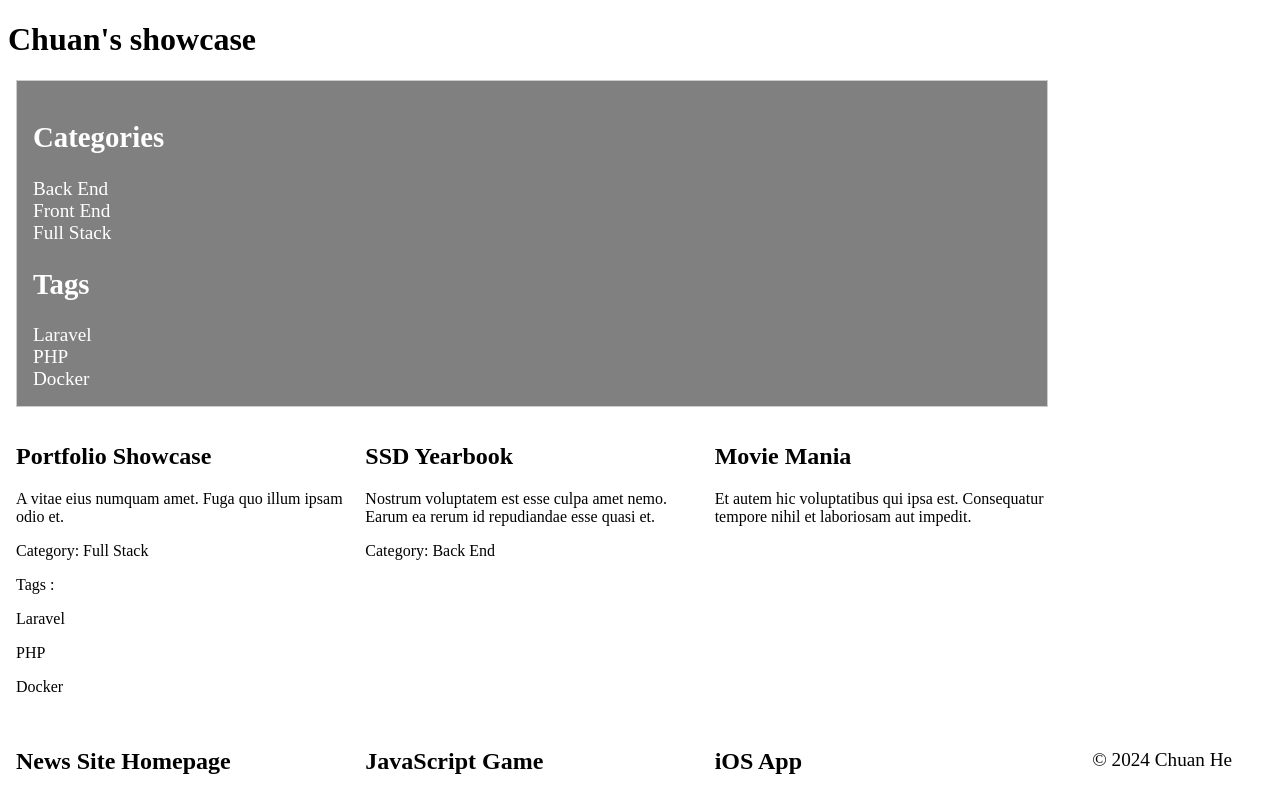
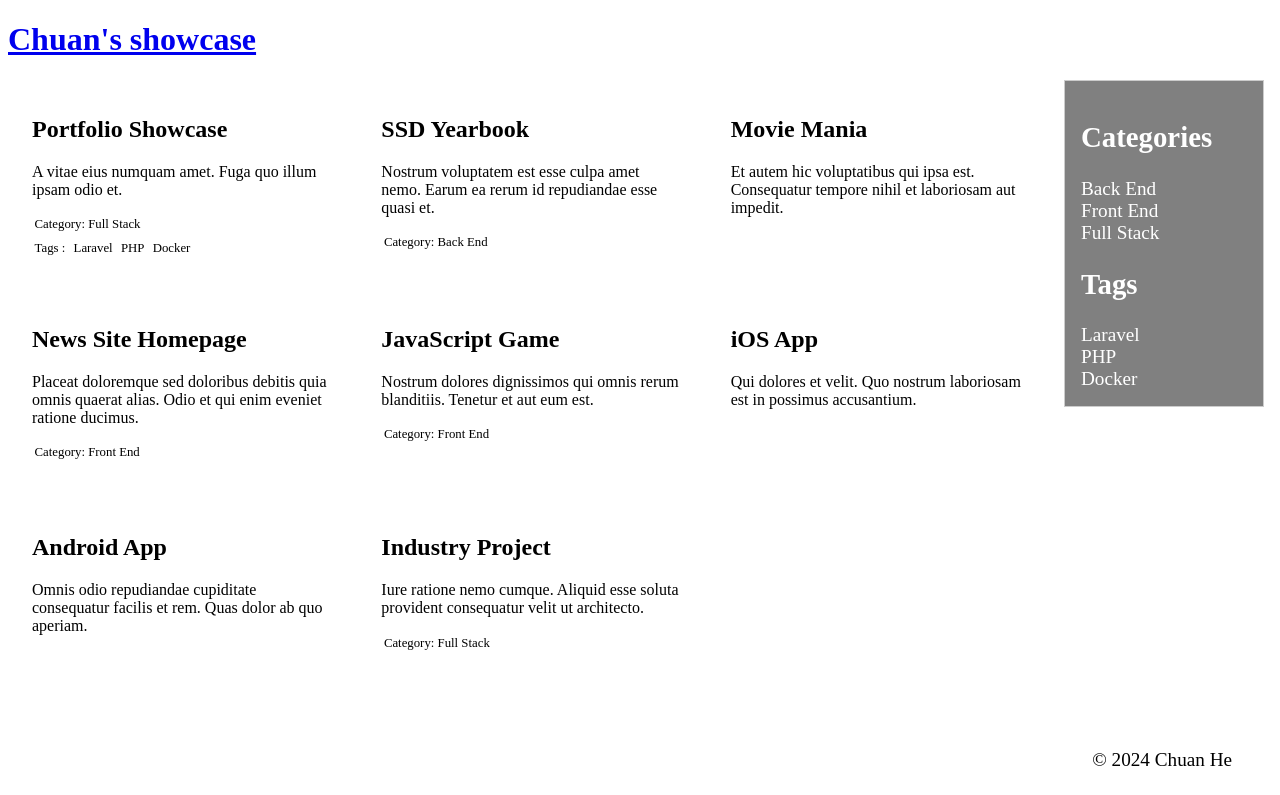
Before and after one commit to fantasyLink0222/SSD2900-A01---Angular-Portfolio-Homepage, an Angular app in the folder Augular-Portfolio/: page / in a window 1280 px wide. Shown: the top 795 px of the page. Built offline with nearby package versions, Linux system fonts and the light colour scheme.

Commit message:
projects done, next filters

```diff
--- a/Augular-Portfolio/src/app/app.component.html
+++ b/Augular-Portfolio/src/app/app.component.html
@@ -1,6 +1,15 @@
 <header>
 
+  <a routerLink="/home">
     <h1 *ngIf="title"> {{ title }}</h1>
+  </a>
+    <!-- <nav>
+        <a routerLink="/home">
+          <h1 *ngIf="title"> {{ title }}</h1>
+        </a>
+        <a routerLink="/projects">Projects</a>
+        <a routerLink="/about">About</a>
+    </nav> -->
 </header>
 
 <body>
@@ -8,29 +17,10 @@
 
         <div class="container">
 
-                <!-- <div class="main-content">
-                    <div
-                    class="project"
 
-                    *ngFor="let project of projects"
-
-                     >
-                    <h2>{{project.title}}</h2>
-                    <p>{{project.excerpt}}</p>
-                    <div class="cate-tag">
-                        <div>
-                            <p *ngIf="project.category">Category: {{project.category.name}}</p>
-                        </div>
-
-                        <div class="taglist" >
-                        <p *ngIf="project.tags && project.tags.length > 0">Tags :</p>
-                        <p *ngFor="let tag of project.tags">{{tag.name}}</p>
-                        </div>
-                    </div>
-
-                  </div>
-                </div> -->
-
+                <div class="content">
+                  <router-outlet></router-outlet>
+                </div>
               <div class="sidebar">
                 <h2>Categories</h2>
                 <div class="sidebar-item"
@@ -44,7 +34,8 @@
                    {{tag.name}}
                 </div>
             </div>
-            <router-outlet></router-outlet>
+
+
 
 
           </div>
--- a/Augular-Portfolio/src/app/app.component.scss
+++ b/Augular-Portfolio/src/app/app.component.scss
@@ -5,42 +5,7 @@
     grid-gap: 16px;
   }
 
-    .main-content {
 
-            display: grid;
-            grid-gap: 16px; /* space between grid items */
-            grid-template-columns: repeat(auto-fill, minmax(300px, 1fr));
-            /* Creates as many columns as can fit at least 200px wide */
-
-    }
-
-    .project {
-        /* Styling for individual articles */
-        display: flex;
-        flex-direction: column;
-        padding: 16px;
-
-
-      }
-    .cate-tag{
-        display: flex;
-        flex-direction: column;
-        list-style: none;
-        padding: 0;
-        margin: 0;
-        gap:0.2em;
-
-
-    }
-    .cate-tag p{
-        margin: 0;
-        padding: 0;
-        font-size: 0.8em;
-
-        border-radius: 0.2em;
-        padding: 0.2em;
-        cursor: pointer;
-    }
 
     .sidebar {
             /* Styling for sidebar */
@@ -52,15 +17,7 @@
             font-size: 1.2em;
             max-height: fit-content;
         }
-    .taglist {
-        display: flex;
-        flex-wrap: wrap;
-        list-style: none;
-        padding: 0;
-        margin: 0;
-        gap:0.2em;
 
-    }
    .sidebar-item {
     cursor: pointer;
    }
--- a/Augular-Portfolio/src/app/app.routes.ts
+++ b/Augular-Portfolio/src/app/app.routes.ts
@@ -6,7 +6,7 @@ export const routes: Routes = [
 
     { path: '', component: ProjectsComponent, pathMatch: 'full' },
     { path: 'projects', component: ProjectsComponent },
-    { path: 'project/:id', component: ProjectComponent },
+    { path: 'projects/:id', component: ProjectComponent },
     { path: '**', redirectTo: ''},
 
 
--- a/Augular-Portfolio/src/app/components/project/project.component.html
+++ b/Augular-Portfolio/src/app/components/project/project.component.html
@@ -1,28 +1,23 @@
-<!-- <section id="project">
-    <div class="container">
-        <div class="main-content">
-            <div class="project" *ngFor="let project of projects">
-                <h2>{{project.title}}</h2>
-                <p>{{project.excerpt}}</p>
-                <div class="cate-tag">
-                    <div>
-                        <p *ngIf="project.category">Category: {{project.category.name}}</p>
-                    </div>
-                    <div class="taglist" >
-                        <p *ngIf="project.tags && project.tags.length > 0">Tags :</p>
-                        <p *ngFor="let tag of project.tags">{{tag.name}}</p>
-                    </div>
-                </div>
-            </div>
+<article>
+    <header>
+      <button type="button" (click)="goBack()">Back</button>
+    </header>
+    <section class="project-card">
+
+      <div>
+        <h2>{{ project?.title}}</h2>
+        <div>{{ project?.excerpt }}</div>
+        <div [innerHTML]="project?.body">{{ project?.body }}</div>
+      </div>
+
+      <div *ngIf="project?.category">
+        Theme: <span>{{ project?.category?.name }}</span>
+      </div>
+      <div *ngIf="project?.tags?.length">
+        Tags:
+        <span *ngFor="let tag of project?.tags">
+          {{ tag.name }}
+        </span>
         </div>
-        <div class="sidebar">
-            <h2>Categories</h2>
-            <div class="sidebar-item" *ngFor="let category of categories">
-                {{category.name}}
-            </div>
-            <h2>Tags</h2>
-            <div class="sidebar-item" *ngFor="let tag of tags">
-                {{tag.name}}
-            </div>
-        </div>
-    </div> -->
+    </section>
+  </article>
--- a/Augular-Portfolio/src/app/components/project/project.component.scss
+++ b/Augular-Portfolio/src/app/components/project/project.component.scss
@@ -1,4 +1,4 @@
-.project {
+.project-card {
     /* Styling for individual articles */
     display: flex;
     flex-direction: column;
--- a/Augular-Portfolio/src/app/components/projects/projects.component.html
+++ b/Augular-Portfolio/src/app/components/projects/projects.component.html
@@ -1,11 +1,18 @@
 <section id="projects">
 
     <div class="main-content">
-            <div class="project" *ngFor="let project of projects">
+        <div class="project"
+        *ngFor="let project of projects"
+        (click)="setSelectedProject(project)">
+            <a href="/projects/{{project?.id}}">
                 <h2>{{project.title}}</h2>
                 <p>{{project.excerpt}}</p>
+            </a>
+
+
+
             <div class="cate-tag">
-                    <div>
+                <div class="catelist">
                     <p *ngIf="project.category">Category: {{project.category.name}}</p>
                 </div>
                  <div class="taglist" >
@@ -13,6 +20,9 @@
                     <p *ngFor="let tag of project.tags">{{tag.name}}</p>
                 </div>
             </div>
+
+
         </div>
 </div>
+
 </section>
--- a/Augular-Portfolio/src/app/components/projects/projects.component.scss
+++ b/Augular-Portfolio/src/app/components/projects/projects.component.scss
@@ -1,9 +1,4 @@
-.container {
-    display: grid;
-    grid-template-columns: auto 200px; /* main content auto width and sidebar 200px */
-    margin: auto;
-    grid-gap: 16px;
-  }
+
 
     .main-content {
 
@@ -13,3 +8,52 @@
             /* Creates as many columns as can fit at least 200px wide */
 
     }
+    .project {
+        /* Styling for individual articles */
+        display: flex;
+        flex-direction: column;
+        padding: 16px;
+        a,
+  a:visited {
+    color: black;
+    text-decoration: none;
+    cursor: pointer;
+  }
+      }
+    .cate-tag{
+        display: flex;
+        flex-direction: column;
+        list-style: none;
+        padding: 0;
+        margin: 0;
+        gap:0.2em;
+
+    }
+    .cate-tag p{
+        margin: 0;
+        padding: 0;
+        font-size: 0.8em;
+
+        border-radius: 0.2em;
+        padding: 0.2em;
+        cursor: pointer;
+    }
+    .taglist {
+        display: flex;
+        flex-wrap: wrap;
+        list-style: none;
+        padding: 0;
+        margin: 0;
+        gap:0.2em;
+
+    }
+
+    .catelist {
+        display: flex;
+        flex-wrap: wrap;
+        list-style: none;
+        padding: 0;
+        margin: 0;
+        gap:0.2em;
+
+    }
--- a/Augular-Portfolio/src/app/components/projects/projects.component.ts
+++ b/Augular-Portfolio/src/app/components/projects/projects.component.ts
@@ -22,21 +22,13 @@ import { ProjectComponent } from "../project/project.component";
 })
 
 export class ProjectsComponent implements OnInit {
-  projects: Project[] = [];
-  categories: Category[] = [];
-  tags: Tag[] = [];
-  selectedCategory: Category | undefined;
-  selectedTag: Tag | undefined;
-  selectedProject: Project | undefined;
 
   constructor(
     private projectService: ProjectService,
     private route: ActivatedRoute
   ) {}
 
-  ngOnInit(): void {
-    this.getProjects();
-  }
+  projects: Project[] = [];
 
   getProjects(): void {
     this.projectService.getProjects().subscribe((projects) => {
@@ -44,21 +36,36 @@ export class ProjectsComponent implements OnInit {
     });
   }
 
-  onSelectCategory(category: Category): void {
-    this.selectedCategory = category;
-    this.selectedTag = undefined;
-    this.selectedProject = undefined;
-  }
+    ngOnInit(): void {
+        this.getProjects();
+    }
 
-  onSelectTag(tag: Tag): void {
-    this.selectedTag = tag;
-    this.selectedCategory = undefined;
-    this.selectedProject = undefined;
-  }
+    // @Input() themeFilter: Theme | undefined;
+    // @Output() newThemeFilterEvent = new EventEmitter<Theme>();
+    // @Input() tagFilter: Tag | undefined;
+    // @Output() newTagFilterEvent = new EventEmitter<Tag>();
 
-  onSelectProject(project: Project): void {
-    this.selectedProject = project;
-    this.selectedCategory = undefined;
-    this.selectedTag = undefined;
-  }
+    // setThemeFilter(theme: Theme) {
+    //   this.themeFilter = theme;
+    //   this.newThemeFilterEvent.emit(theme);
+    // }
+
+    // setTagFilter(tag: Tag) {
+    //   this.tagFilter = tag;
+    //   this.newTagFilterEvent.emit(tag);
+    // }
+
+    // clearFilters() {
+    //   this.themeFilter = undefined;
+    //   this.tagFilter = undefined;
+    // }
+
+
+  selectedProject?: Project;
+
+  @Output() newSelectedProjectEvent = new EventEmitter<Project>();
+
+  setSelectedProject(project: Project): void {
+    this.newSelectedProjectEvent.emit(project);
 }
+}
```
Lines whose indentation alone changed are shown as unchanged.
